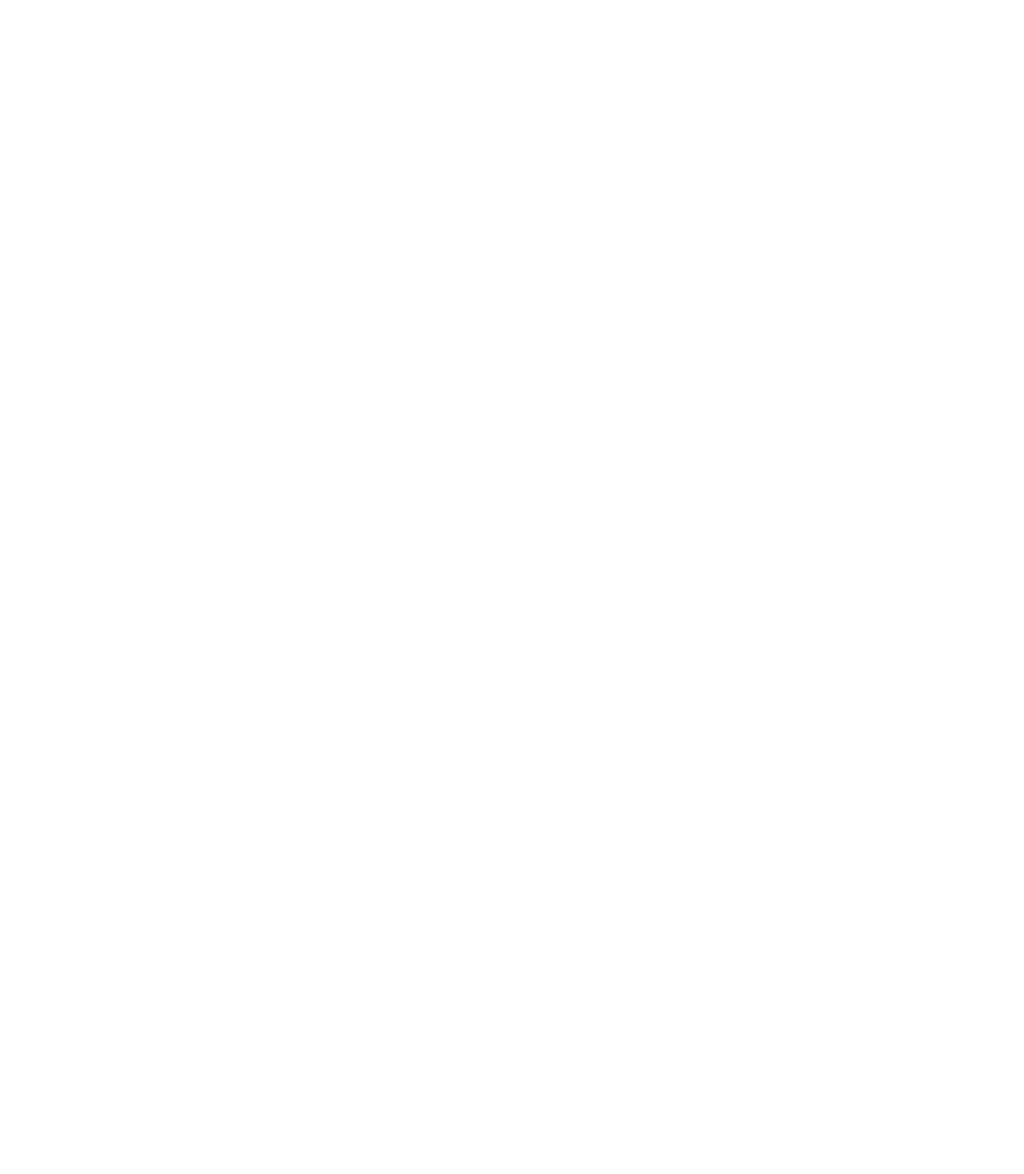
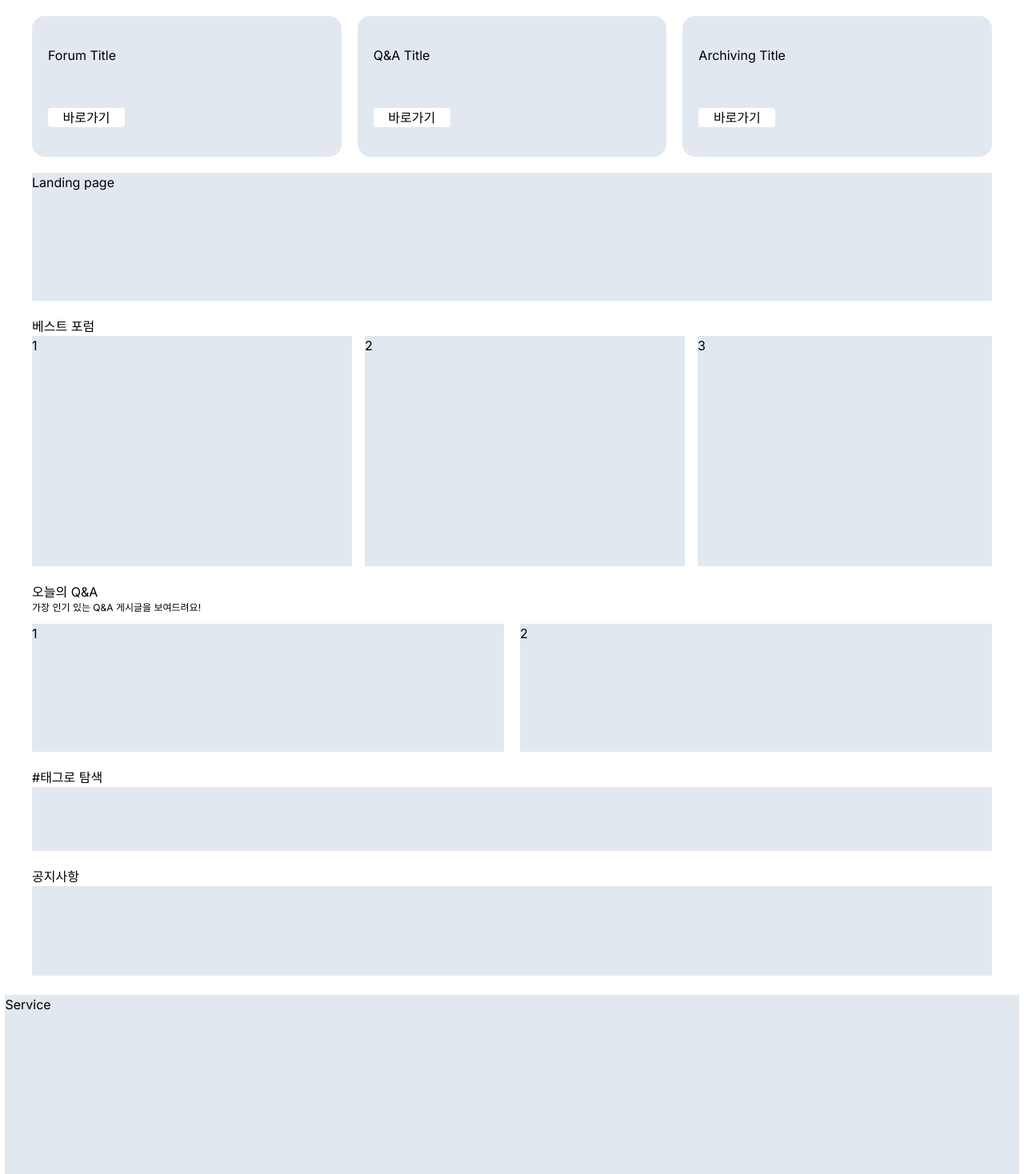
Before and after one commit to tpring/final-semicolon-div, a Next.js app: page / in a window 1280 px wide. Shown: the whole page at 80% size. Before the commit the page ends 800 px from the top, so only its background shows below. Built offline with nearby package versions, Linux system fonts and the light colour scheme.

Commit message:
update: main-page ui

```diff
--- /dev/null
+++ b/src/app/(home)/_components/BestForum.tsx
@@ -0,0 +1,14 @@
+const BestForum = () => {
+  return (
+    <div>
+      <h1>베스트 포럼</h1>
+      <div className="flex flex-nowrap gap-4 overflow-hidden">
+        <div className="bg-slate-200 w-1/3 h-72 flex-shrink-0">1</div>
+        <div className="bg-slate-200 w-1/3 h-72 flex-shrink-0">2</div>
+        <div className="bg-slate-200 w-1/3 h-72 flex-shrink-0">3</div>
+      </div>
+    </div>
+  );
+};
+
+export default BestForum;
--- /dev/null
+++ b/src/app/(home)/_components/LandingPage.tsx
@@ -0,0 +1,9 @@
+const LandingPage = () => {
+  return (
+    <div className=" relative overflow-hidden  justify-center h-40 bg-slate-200">
+      <div>Landing page</div>
+    </div>
+  );
+};
+
+export default LandingPage;
--- /dev/null
+++ b/src/app/(home)/_components/MainPageTag.tsx
@@ -0,0 +1,10 @@
+const MainPageTag = () => {
+  return (
+    <div>
+      <h1>#태그로 탐색</h1>
+      <div className=" bg-slate-200 h-20"></div>
+    </div>
+  );
+};
+
+export default MainPageTag;
--- /dev/null
+++ b/src/app/(home)/_components/Notice.tsx
@@ -0,0 +1,10 @@
+const Notice = () => {
+  return (
+    <div>
+      <h1>공지사항</h1>
+      <div className="bg-slate-200 w-full h-28 "></div>
+    </div>
+  );
+};
+
+export default Notice;
--- /dev/null
+++ b/src/app/(home)/_components/PostsLink.tsx
@@ -0,0 +1,28 @@
+import Link from 'next/link';
+
+const PostsLink = () => {
+  return (
+    <div className="flex justify-between items-center gap-5 mt-5">
+      <div className="bg-slate-200 w-1/3 h-44 flex flex-col justify-around p-5 rounded-2xl gap-5 ">
+        <p>Forum Title</p>
+        <div className=" w-24 bg-white text-center rounded text-base">
+          <Link href={'/conference'}>바로가기</Link>
+        </div>
+      </div>
+      <div className="bg-slate-200 w-1/3 h-44 flex flex-col justify-around p-5 rounded-2xl gap-5">
+        <p>Q&A Title</p>
+        <div className=" w-24 bg-white text-center  rounded text-base">
+          <Link href={'/conference'}>바로가기</Link>
+        </div>
+      </div>
+      <div className="bg-slate-200 w-1/3 h-44 flex flex-col justify-around p-5 rounded-2xl gap-5 ">
+        <p>Archiving Title</p>
+        <div className=" w-24 bg-white text-center rounded text-base">
+          <Link href={'/conference'}>바로가기</Link>
+        </div>
+      </div>
+    </div>
+  );
+};
+
+export default PostsLink;
--- /dev/null
+++ b/src/app/(home)/_components/Service.tsx
@@ -0,0 +1,9 @@
+const Service = () => {
+  return (
+    <div>
+      <div className="w-[99vw] mt-6 bg-slate-200 h-56">Service</div>
+    </div>
+  );
+};
+
+export default Service;
--- /dev/null
+++ b/src/app/(home)/_components/TodayQna.tsx
@@ -0,0 +1,14 @@
+const TodayQna = () => {
+  return (
+    <div>
+      <h1>오늘의 Q&A</h1>
+      <p className="text-xs mb-3">가장 인기 있는 Q&A 게시글을 보여드려요!</p>
+      <div className="flex flex-nowrap gap-5">
+        <div className="w-1/2 bg-slate-200 h-40">1</div>
+        <div className="w-1/2 bg-slate-200 h-40">2</div>
+      </div>
+    </div>
+  );
+};
+
+export default TodayQna;
--- /dev/null
+++ b/src/app/(home)/_components/TopButton.tsx
@@ -0,0 +1,36 @@
+'use client';
+
+import { useEffect, useState } from 'react';
+
+const TopButton = () => {
+  const [topScroll, setTopScroll] = useState(false);
+
+  useEffect(() => {
+    const handleScroll = () => {
+      if (window.scrollY >= 50) {
+        setTopScroll(true);
+      } else {
+        setTopScroll(false);
+      }
+    };
+    window.addEventListener('scroll', handleScroll);
+    return () => {
+      window.removeEventListener('scroll', handleScroll);
+    };
+  }, []);
+
+  const MoveTop = () => {
+    window.scrollTo({ top: 0, behavior: 'smooth' });
+  };
+  return (
+    <div className=" fixed right-16 bottom-5">
+      {topScroll ? (
+        <button type="button" onClick={MoveTop} className=" border py-2 px-4 rounded-xl  ">
+          TOP
+        </button>
+      ) : null}
+    </div>
+  );
+};
+
+export default TopButton;
--- /dev/null
+++ b/src/app/(home)/_components/WebsiteLink.tsx
@@ -0,0 +1,35 @@
+const WebsiteLink = () => {
+  return (
+    <div className="flex justify-center items-center mt-5">
+      <ul className=" flex justify-around items-center gap-4  bg-slate-200 p-12 rounded-2xl w-full ">
+        <li>
+          <a href="" target="_blank">
+            <p>추천 사이트</p>
+          </a>
+        </li>
+        <li>
+          <a href="" target="_blank">
+            <p>교육</p>
+          </a>
+        </li>
+        <li>
+          <a href="" target="_blank">
+            <p>IT 뉴스</p>
+          </a>
+        </li>
+        <li>
+          <a href="" target="_blank">
+            <p>커리어 코칭</p>
+          </a>
+        </li>
+        <li>
+          <a href="" target="_blank">
+            <p>label</p>
+          </a>
+        </li>
+      </ul>
+    </div>
+  );
+};
+
+export default WebsiteLink;
--- a/src/app/(home)/page.tsx
+++ b/src/app/(home)/page.tsx
@@ -1,5 +1,28 @@
+import BestForum from './_components/BestForum';
+import LandingPage from './_components/LandingPage';
+import MainPageTag from './_components/MainPageTag';
+import Notice from './_components/Notice';
+import PostsLink from './_components/PostsLink';
+import Service from './_components/Service';
+import TodayQna from './_components/TodayQna';
+import TopButton from './_components/TopButton';
+import WebsiteLink from './_components/WebsiteLink';
+
 const HomePage = () => {
-  return <div></div>;
+  return (
+    <div className="flex flex-col justify-center items-center relative">
+      <div className="xl:w-[1200px] md:w-[800px] sm:w-96 flex flex-col gap-5">
+        <PostsLink />
+        <LandingPage />
+        <BestForum />
+        <TodayQna />
+        <MainPageTag />
+        <TopButton />
+        <Notice />
+      </div>
+      <Service />
+    </div>
+  );
 };
 
 export default HomePage;
```
Also changed, not shown: src/middleware.ts (+10 -0 lines), src/app/(home)/_components/index.ts (deleted).
